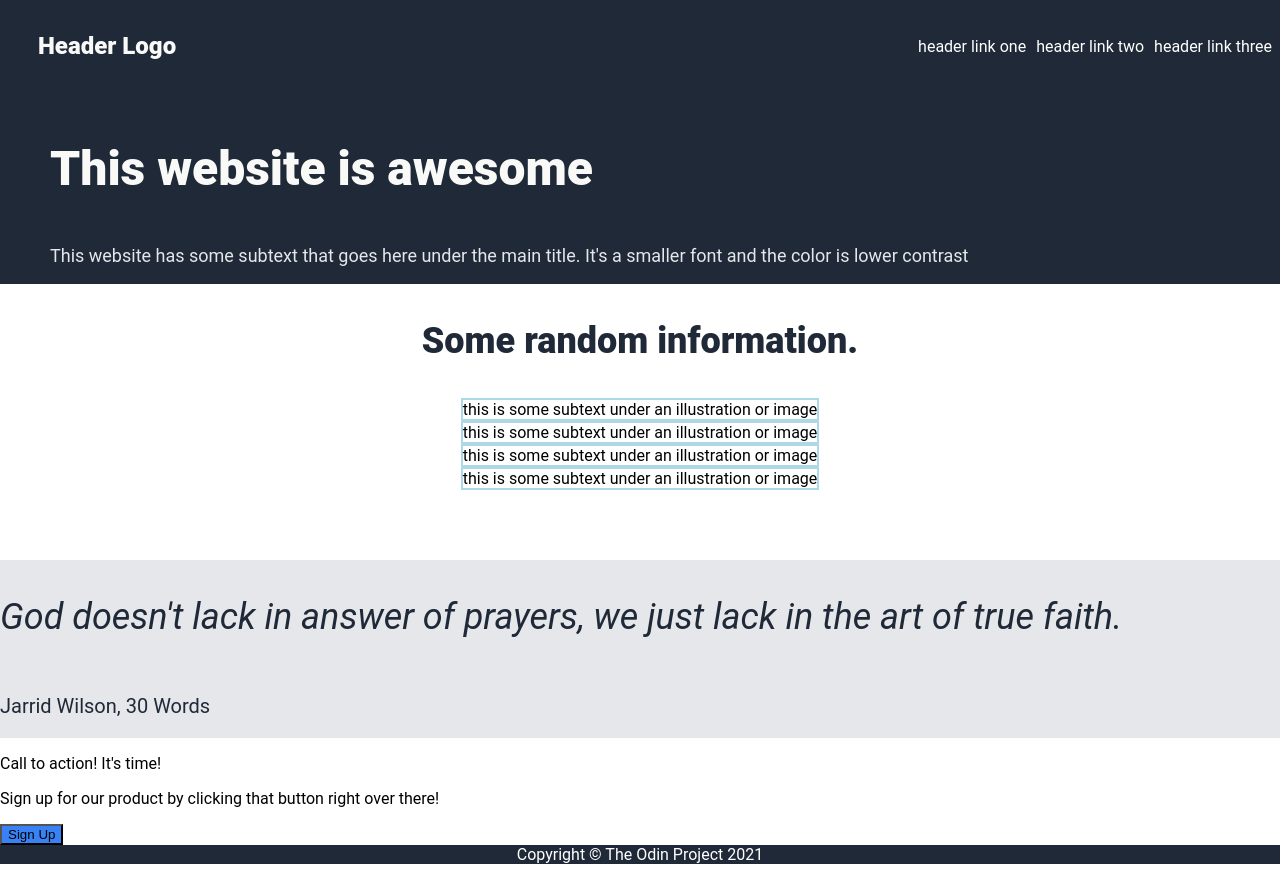
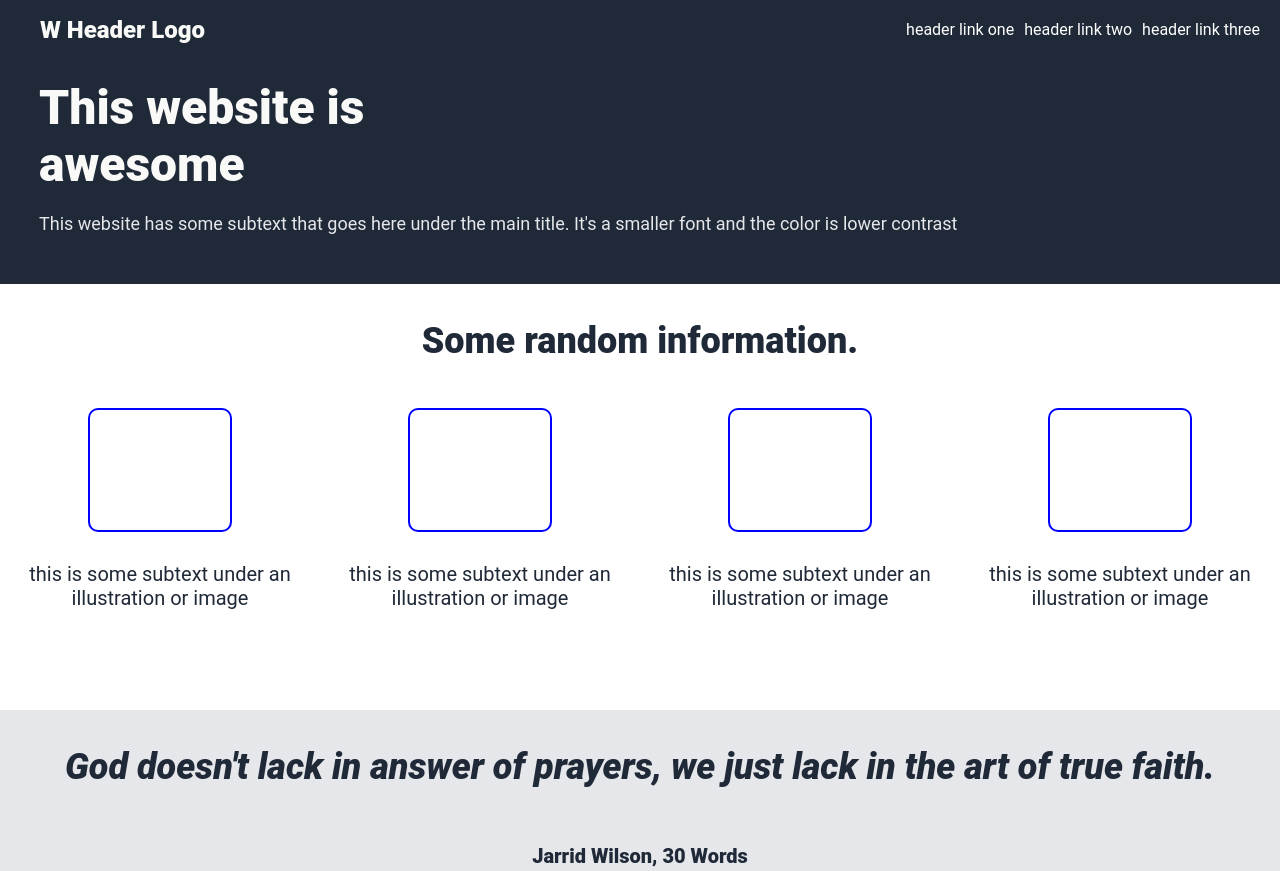
Before and after one commit to ProclaimedMarvel/land-page, a plain HTML site: page index.html in a window 1280 px wide. Shown: the top 871 px of the page. Drawn offline with Linux system fonts and the light colour scheme.

Commit message:
Change index.html to add appropiate border sizing and style.css respectively

```diff
--- a/index.html
+++ b/index.html
@@ -9,7 +9,7 @@
   <body>
     <div class="top-section">
       <div class="header">
-        <h3 class="logo">Header Logo</h3>
+        <h3 class="logo">W Header Logo</h3>
         <div class="links">
           <a href="#">header link one</a>
           <a href="#">header link two</a>
@@ -17,20 +17,32 @@
         </div>
       </div>
       <div class="placeholder">
-        <p class="main">This website is awesome</p>
+        <p class="main">This website is<br>awesome</p>
         <p class="submain">
           This website has some subtext that goes here under the main title.
           It's a smaller font and the color is lower contrast
         </p>
       </div>
     </div>
-    <div class="lower">
+    <div class="body">
+      <p>Some random information.</p>
       <div class="random">
-        <p>Some random information.</p>
-        <div>this is some subtext under an illustration or image</div>
-        <div>this is some subtext under an illustration or image</div>
-        <div>this is some subtext under an illustration or image</div>
-        <div>this is some subtext under an illustration or image</div>
+        <div class="card">
+          <div></div>
+          <p>this is some subtext under an illustration or image</p>
+        </div>
+        <div class="card">
+          <div></div>
+          <p>this is some subtext under an illustration or image</p>
+        </div>
+        <div class="card">
+          <div></div>
+          <p>this is some subtext under an illustration or image</p>
+        </div>
+        <div class="card">
+          <div></div>
+          <p>this is some subtext under an illustration or image</p>
+        </div>
       </div>
       <div class="quote">
         <p>
@@ -48,7 +60,7 @@
         </p>
         <button class="signup">Sign Up</button>
       </div>
-      <div class="footer">Copyright © The Odin Project 2021</div>
     </div>
+    <div class="footer">Copyright © The Odin Project 2021</div>
   </body>
 </html>
--- a/style.css
+++ b/style.css
@@ -1,9 +1,8 @@
 body {
-  font-family: Roboto, sans-serif;
+  font-family: Roboto, Helvetica, "Trip Sans", "Courier New", sans-serif;
   display: flex;
-  margin: 0 auto;
+  margin: 0;
   flex-direction: column;
-  flex: 1;
 }
 
 .top-section {
@@ -15,19 +14,21 @@ body {
   align-items: center;
   justify-content: space-between;
   color: white;
-  padding: 8px;
+  padding: 10px;
 }
 
 .logo {
   font-size: 24px;
   font-weight: 900;
   color: #f9faf8;
-  padding-left: 30px;
+  margin: 0;
+  margin-left: 30px;
 }
 
 .links {
   display: flex;
   gap: 10px;
+  padding: 10px;
 }
 
 a {
@@ -36,21 +37,24 @@ a {
 }
 
 .placeholder {
-  margin: 0 50px 0;
+  margin: 20px 0 50px 39px;
 }
 
 .placeholder .main {
   font-size: 48px;
   font-weight: 900;
   color: #f9faf8;
+  margin: 0;
+  margin-bottom: 20px;
 }
 
 .placeholder .submain {
   font-size: 18px;
   color: #e5e7eb;
+  margin: 0;
 }
 
-.lower {
+.body {
   display: flex;
   flex-direction: column;
   flex: 1;
@@ -59,26 +63,51 @@ a {
 .random {
   background-color: white;
   display: flex;
-  flex-direction: column;
+  flex-direction: row;
   align-items: center;
   justify-content: center;
   margin-bottom: 70px;
+  flex: 1;
 }
 
-.random p {
+.body p {
   font-size: 36px;
   font-weight: 900;
   color: #1f2937;
+  text-align: center;
 }
 
-.random div {
+.random .card {
+  align-items: center;
   display: flex;
-  flex-direction: row;
-  border: 2px solid lightblue;
+  flex-direction: column;
+  margin: 10px;
+  text-align: center;
+  gap: 10px;
+  width: 300px;
+}
+
+.card div {
+  border-radius: 10px;
+  height: 80px;
+  width: 100px;
+  flex-direction: column;
+  border: 2px solid blue;
+  display: flex;
+  padding: 20px;
+}
+
+.card p {
+  font-size: 20px;
+  font-weight: normal;
+  color: #1f2937;
+  display: flex;
+  flex-direction: column;
 }
 
 .quote {
   display: flex;
+  flex: 1;
   flex-direction: column;
   background-color: #e5e7eb;
   font-size: 36px;
@@ -92,6 +121,7 @@ a {
 
 .action {
   background-color: white;
+  flex: 1;
 }
 
 .action button {
```
